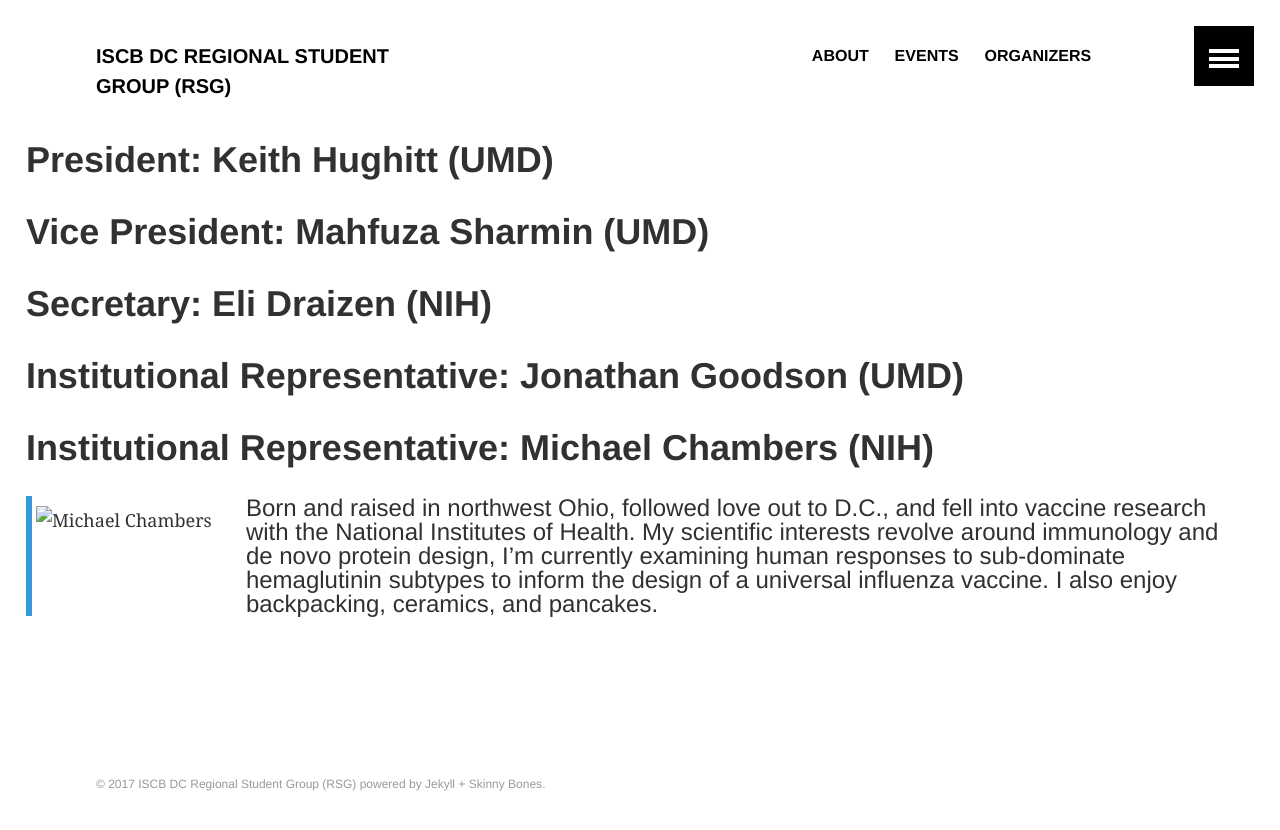
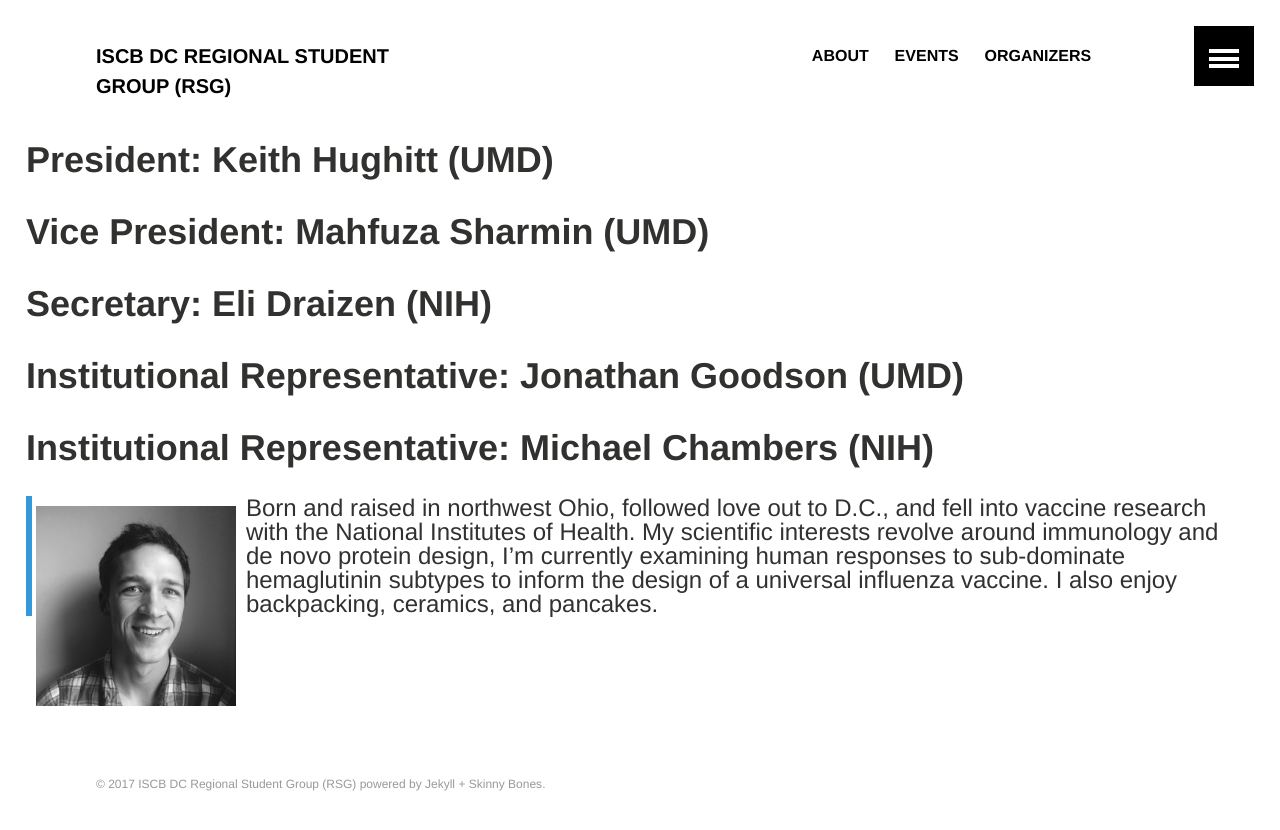
Before and after one commit to iscb-dc-rsg/iscb-dc-rsg.github.io, a Jekyll site: the page built from _pages/organizers.md, in a window 1280 px wide. Shown: the top 830 px of the page. Built offline with Jekyll 4.4.1, drawn with Linux system fonts in a browser that asks for light colours; our own code applies the rules of GitHub Pages for plain Markdown files.

Commit message:
More style tweaks

```diff
--- a/_pages/organizers.md
+++ b/_pages/organizers.md
@@ -13,8 +13,7 @@
 
 # Institutional Representative: Michael Chambers (NIH)
 
-![Michael Chambers](images/organizers/chambers.jpg){: .organizer-image .float-left }
-
+![Michael Chambers](../images/organizers/chambers.jpg){: .organizer-image .float-left }
 > Born and raised in northwest Ohio, followed love out to D.C., and fell into
 > vaccine research with the National Institutes of Health. My scientific
 > interests revolve around immunology and de novo protein design, I'm currently
--- a/css/custom.css
+++ b/css/custom.css
@@ -1,3 +1,4 @@
+/* Organizers.md */
 .organizer-image {
     width: 200px;
     height: 200px;
@@ -9,3 +10,6 @@
 .float-right {
     float: right;
 }
+.blockquote > p {
+    padding-top: 60px
+}
```
